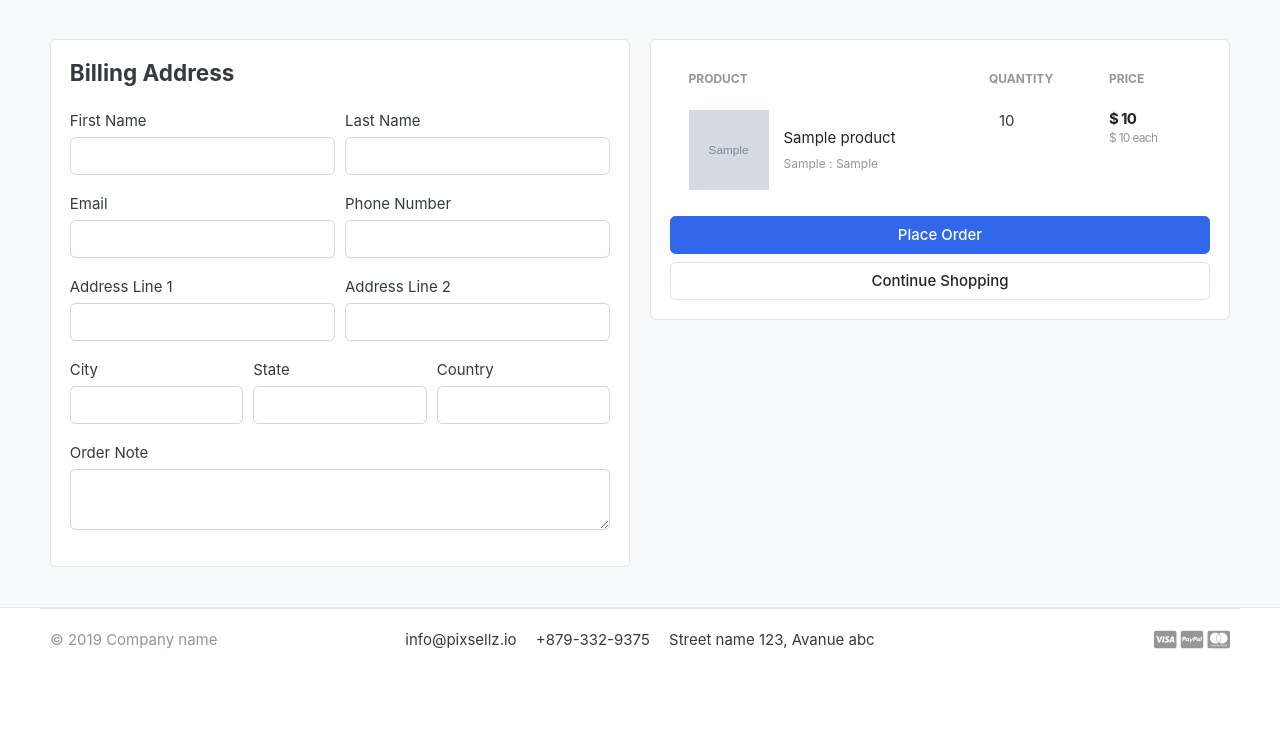
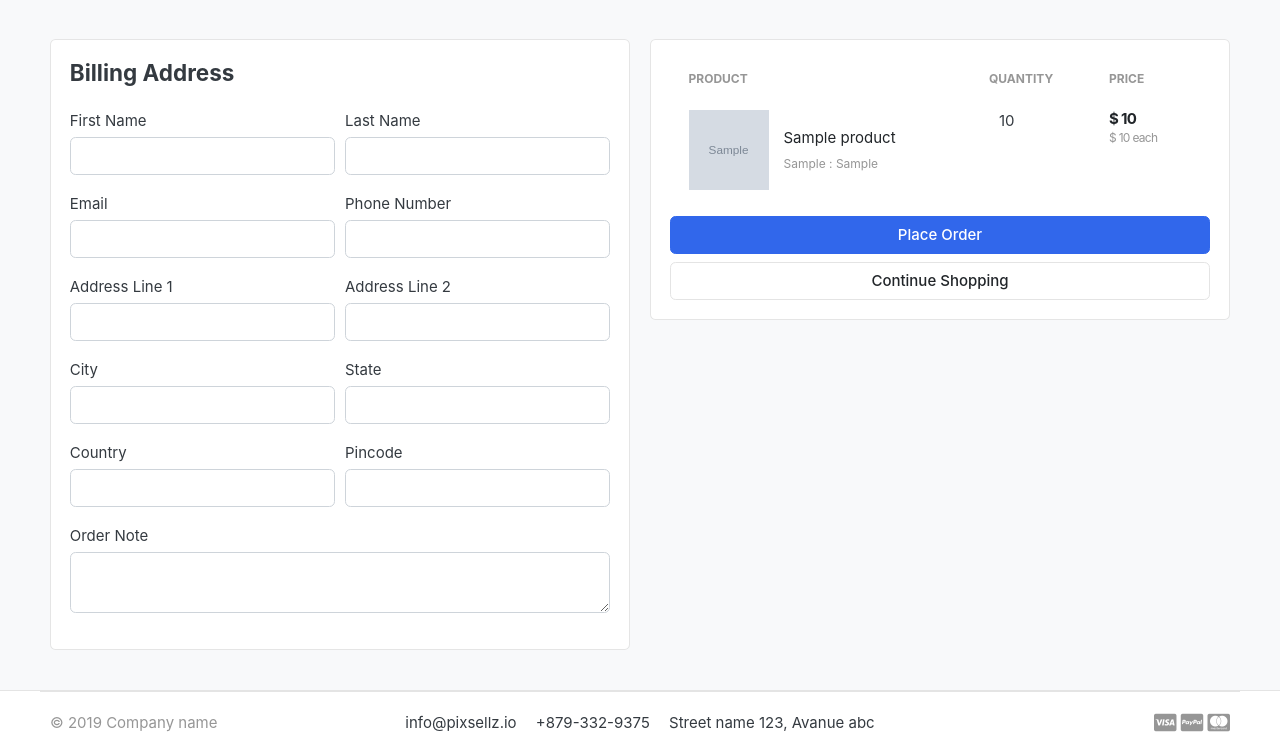
Before and after one commit to alokbindd/StyloKart, a Django app: template templates/store/checkout.html in a window 1280 px wide. Shown: the part 119-874 px from the top of the page. Before the commit the page ends 768 px from the top, so only its background shows below. Run offline with Django 3.2, Linux system fonts and the light colour scheme; the template is opened without the code that fills it: most values are stand-ins (such as "Sample title", 1, 10 or a date in 2020); grey boxes marked "Sample" are stand-in pictures; some libraries are stand-ins or nearby versions; some web fonts are replaced.

Commit message:
formated structure of html code

```diff
--- a/templates/store/cart.html
+++ b/templates/store/cart.html
@@ -100,12 +100,12 @@
               </dl>
               <dl class="dlist-align">
                 <dt>Tax:</dt>
-                <dd class="text-right">{{tax}}</dd>
+                <dd class="text-right">${{tax}}</dd>
               </dl>
               <dl class="dlist-align">
                 <dt>Grand Total:</dt>
                 <dd class="text-right text-dark b">
-                  <strong>{{grand_total}}</strong>
+                  <strong>${{grand_total}}</strong>
                 </dd>
               </dl>
               <hr />
--- a/templates/store/checkout.html
+++ b/templates/store/checkout.html
@@ -12,6 +12,7 @@
             <h4 class="card-title mb-4">Billing Address</h4>
             <form action="{% url 'place_order' %}" method="POST">
               {% csrf_token %}
+
               <div class="form-row">
                 <div class="col form-group">
                   <label for="">First Name</label>
@@ -22,6 +23,7 @@
                   <input type="text" class="form-control" name="last_name" required>
                 </div>
               </div>
+
               <div class="form-row">
                 <div class="col form-group">
                   <label for="">Email</label>
@@ -32,16 +34,18 @@
                   <input type="tel" class="form-control" name="phone" required>
                 </div>
               </div>
+
               <div class="form-row">
                 <div class="col form-group">
                   <label for="">Address Line 1</label>
-                    <input type="text" class="form-control" name="address_line_1" required>
+                  <input type="text" class="form-control" name="address_line_1" maxlength="50" required>
                 </div>
                 <div class="col form-group">
                   <label for="">Address Line 2</label>
-                    <input type="text" class="form-control" name="address_line_2">
+                  <input type="text" class="form-control" name="address_line_2" maxlength="50">
                 </div>
               </div>
+
               <div class="form-row">
                 <div class="col form-group">
                   <label for="">City</label>
@@ -51,11 +55,19 @@
                   <label for="">State</label>
                   <input type="text" class="form-control" name="state">
                 </div>
+              </div>
+
+              <div class="form-row">
                 <div class="col form-group">
                   <label for="">Country</label>
                   <input type="text" class="form-control" name="country">
                 </div>
+                <div class="col form-group">
+                  <label for="">Pincode</label>
+                  <input type="text" class="form-control" name="pincode" maxlength="6" pattern="[0-9]{6}">
                 </div>
+              </div>
+
               <div class="form-row">
                 <div class="col form-group">
                   <label for="">Order Note</label>
```
Lines whose indentation alone changed are shown as unchanged.
